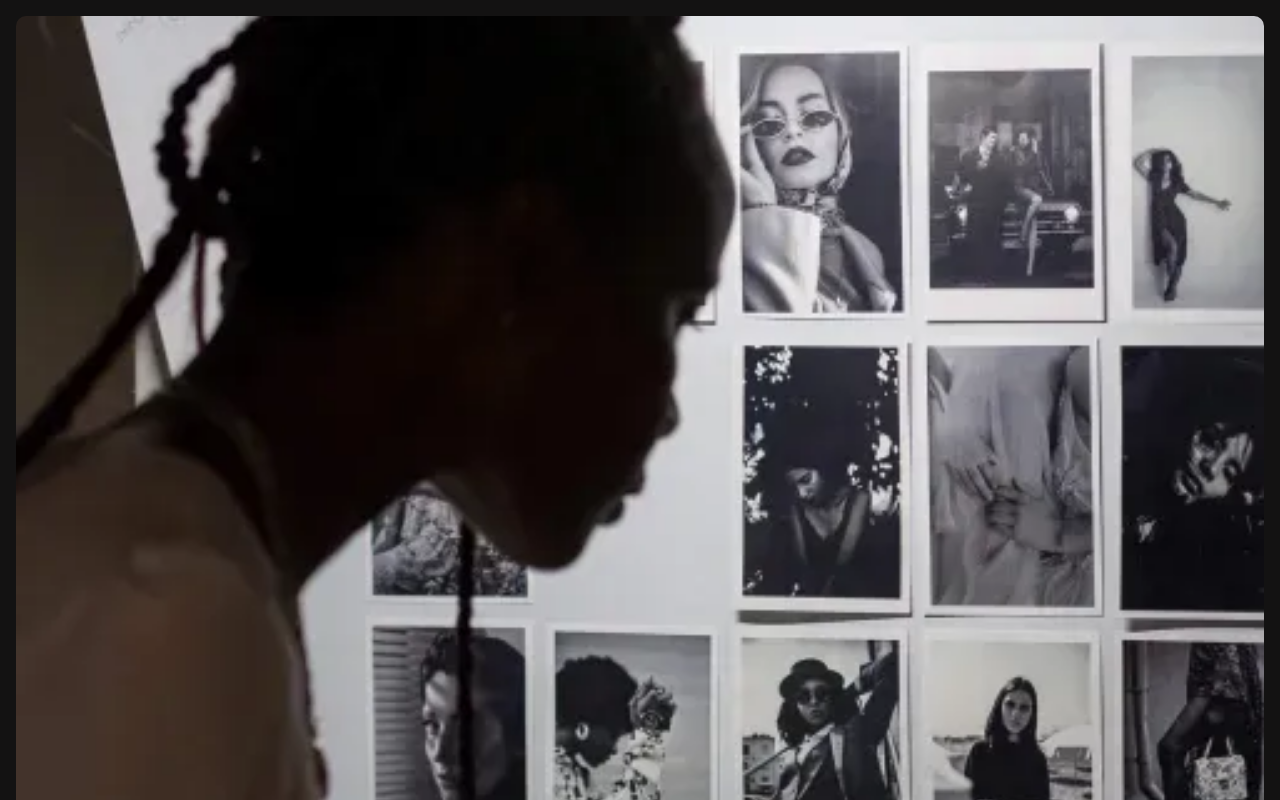
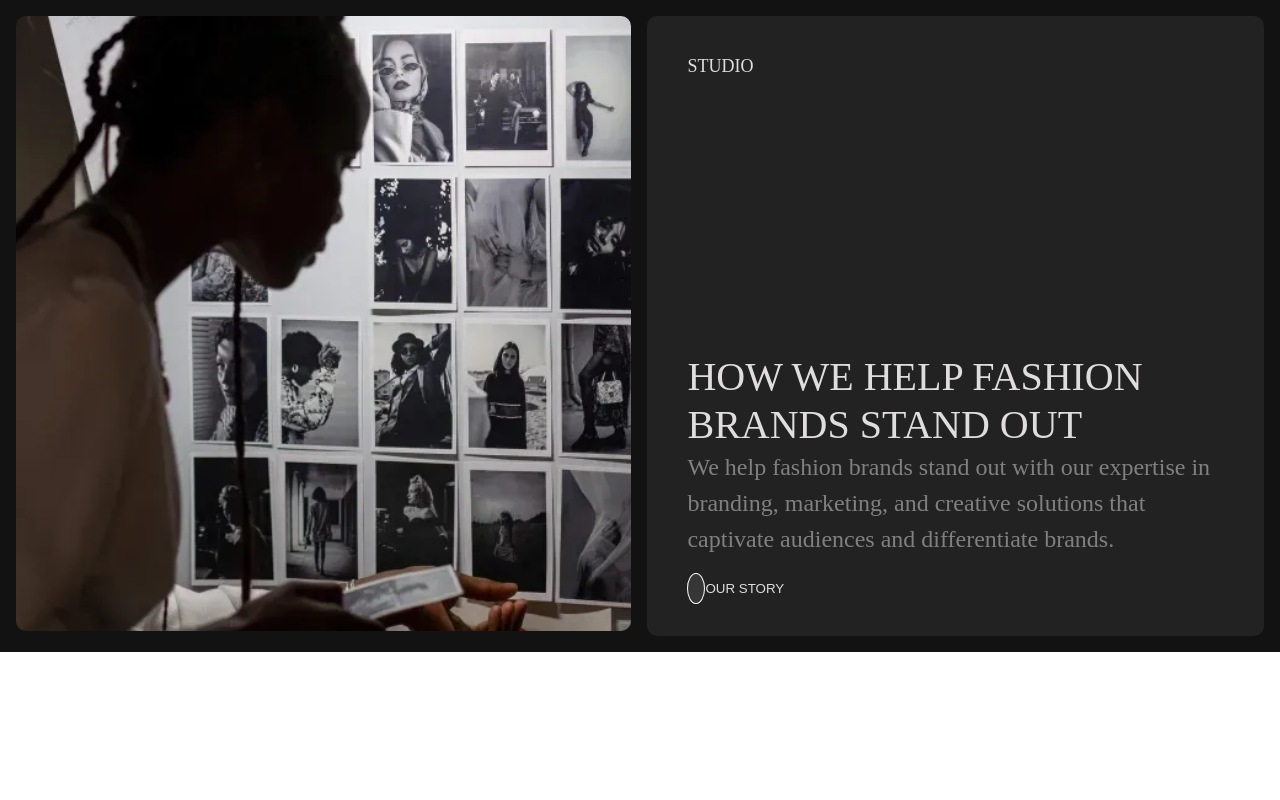
Before and after one commit to vasundhara-thakur/ALVY-Clone-UI, a plain HTML site: page index.html in a window 1280 px wide. Shown: the top 800 px of the page. Drawn offline with nearby package versions, Linux system fonts and the light colour scheme.

Commit message:
section1 completed

```diff
--- a/index.html
+++ b/index.html
@@ -4,6 +4,7 @@
     <meta charset="UTF-8">
     <meta name="viewport" content="width=device-width, initial-scale=1.0">
     <title>ALVY Clone UI</title>
+    <link href="https://cdn.jsdelivr.net/npm/remixicon@4.7.0/fonts/remixicon.css" rel="stylesheet"/>
     <link rel="stylesheet" href="style.css">
 </head>
 <body>
@@ -11,15 +12,16 @@
         <header>
 
         </header>
-        <section>
+        <section class="view1">
             <div class="top">
             <img src="./images/top.webp" alt="top-image">
             </div>
             <div class="bottom">
-                <h3>STUDIO</h3>
+                <p>Studio</p>
             <div class="text">
                 <h1>How We Help Fashion Brands Stand Out</h1>
                 <p>We help fashion brands stand out with our expertise in branding, marketing, and creative solutions that captivate audiences and differentiate brands.</p>
+                <button><i class="ri-arrow-down-long-line"></i> Our Story</button>
             </div>
             </div>
         </section>
--- a/style.scss
+++ b/style.scss
@@ -6,22 +6,26 @@
 html.body{
     width: 100%;
     height: 100%;
-    font-family: system-ui, -apple-system, BlinkMacSystemFont, 'Segoe UI', Roboto, Oxygen, Ubuntu, Cantarell, 'Open Sans', 'Helvetica Neue', sans-serif;
+    font-size: 16px;
+    font-family: Helvetica, sans-serif;
+}
+
+@mixin flex-property($gap: 0rem){
+    display: flex;
+    flex-direction: column;
+    gap: $gap;
 }
 
 main{
     width: 100%;
-    color: whitesmoke;
-    display: flex;
-    flex-direction: column;
+    color: rgb(223, 221, 221);
+    @include flex-property(0);
     background-color: rgb(19, 18, 18);
 
     section{
         width: 100%;
-        display: flex;
-        flex-direction: column;
+        @include flex-property(1rem);
         padding: 1rem;
-        gap: 1rem;
     }
 
     .top{
@@ -34,10 +38,72 @@ main{
     }
 
     .bottom{
-        display: flex;
-        flex-direction: column;
-        gap: 1rem;
-        background-color: rgb(54, 54, 54);
+        @include flex-property(3.5rem);
+        padding: 1.75rem;
+        background-color: rgb(34, 34, 34);
         border-radius: 10px;
+
+        & > p{
+           text-transform: uppercase;
+        }
+
+        .text{
+            @include flex-property(0.7 rem);
+
+            h1{
+                font-weight: 200;
+                font-size: 2.5rem;
+                text-transform: uppercase;
+            }
+
+            p{
+                opacity: 0.5;
+                font-weight: 300;
+                font-size: 1.5rem;
+                line-height: 1.5;
+            }
+
+            button{
+                width: fit-content;
+                margin-top: 1.5rem;
+                border: none;
+                border-radius: 5px;
+                background-color: transparent;
+                color: rgb(223, 221, 221);
+                text-transform: uppercase;
+            }
+
+            button i{
+                border: 1px solid white;
+                border-radius: 50%;
+                padding: 0.5rem;
+                background-color: #363636;
+            }
+        }
     }
 }
+
+@media (min-width:600px) {
+    body{
+        font-size: 18px;
+    }
+    main section {
+        flex-direction: row;
+
+        .top{
+            width: 50%;
+        }
+
+        .bottom{
+            width: 50%;
+            justify-content: space-between;
+            padding: 2.5rem;
+
+            h1{
+                font-size: 1rem;
+                font-weight: 400;
+                line-height: 120%;
+            }
+        }
+     }
+}
```
Also changed, not shown: style.css, 1 other file.
